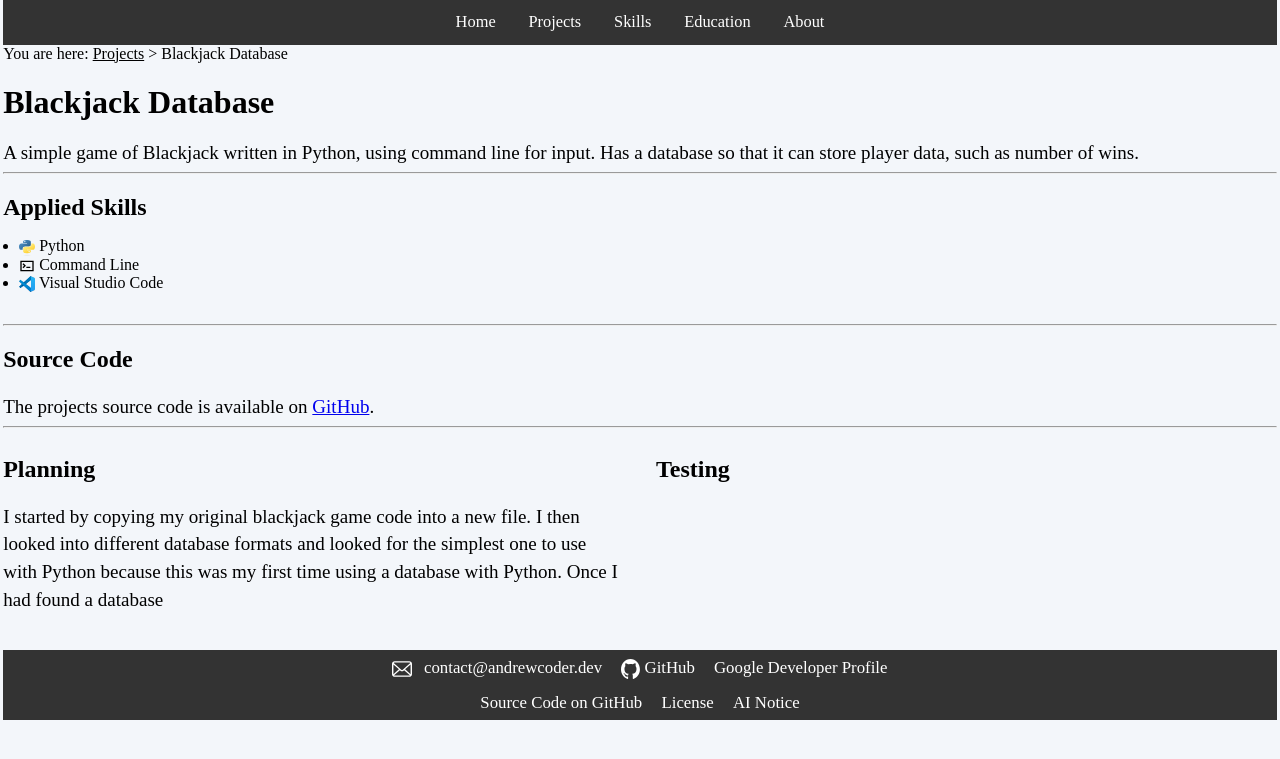
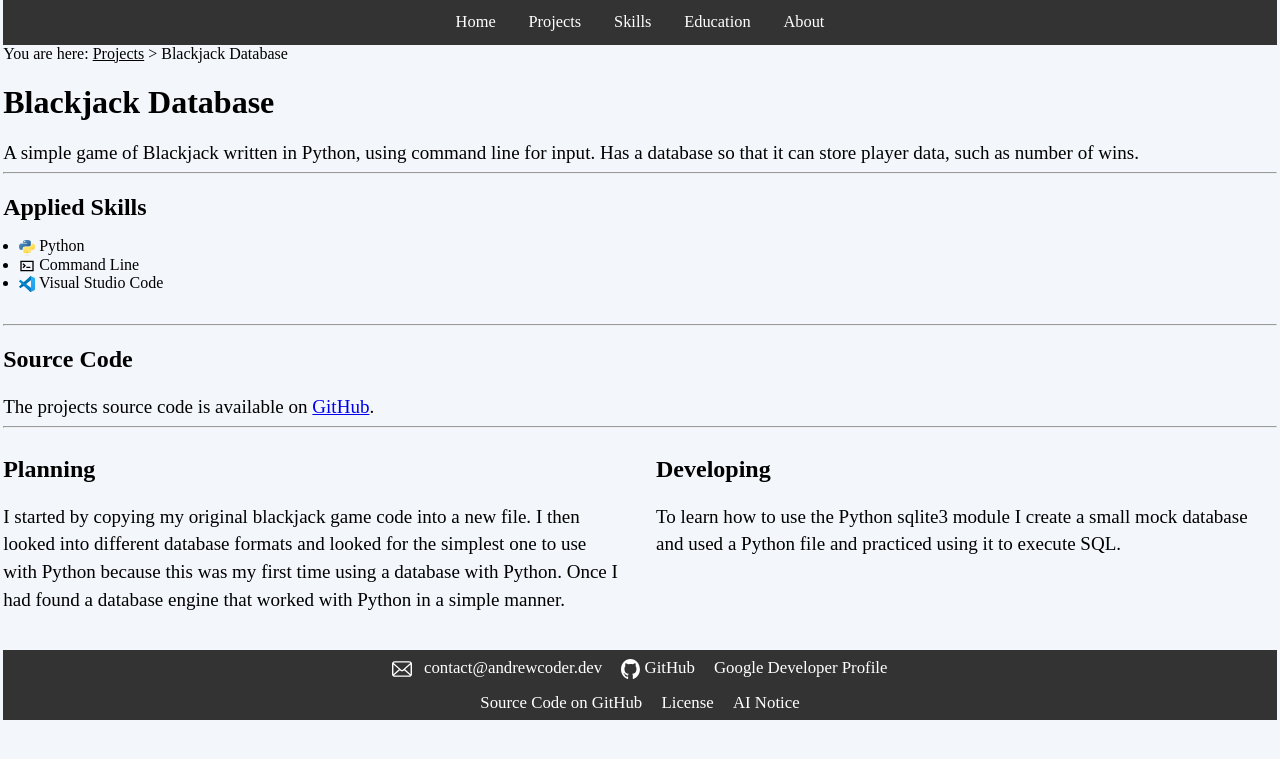
Before and after one commit to Andrew-Dev-Coder/Portfolio, a Jekyll site: the page built from _projects/blackjackDB.html, in a window 1280 px wide. Shown: the top 759 px of the page. Built offline with Jekyll 4.4.1, drawn with Linux system fonts in a browser that asks for light colours.

Commit message:
Update blackjackDB.html

```diff
--- a/_projects/blackjackDB.html
+++ b/_projects/blackjackDB.html
@@ -12,13 +12,13 @@ type: command_line
         <p>
             I started by copying my original blackjack game code into a new file.
             I then looked into different database formats and looked for the simplest one to use with Python because this was my first time using a database with Python.
-            Once I had found a database
+            Once I had found a database engine that worked with Python in a simple manner.
         </p>
     </section>
     <section>
-        <h2>Testing</h2>
+        <h2>Developing</h2>
         <p>
-
+            To learn how to use the Python  sqlite3 module I create a small mock database and used a Python file and practiced using it to execute SQL.
         </p>
     </section>
 </div>
```
